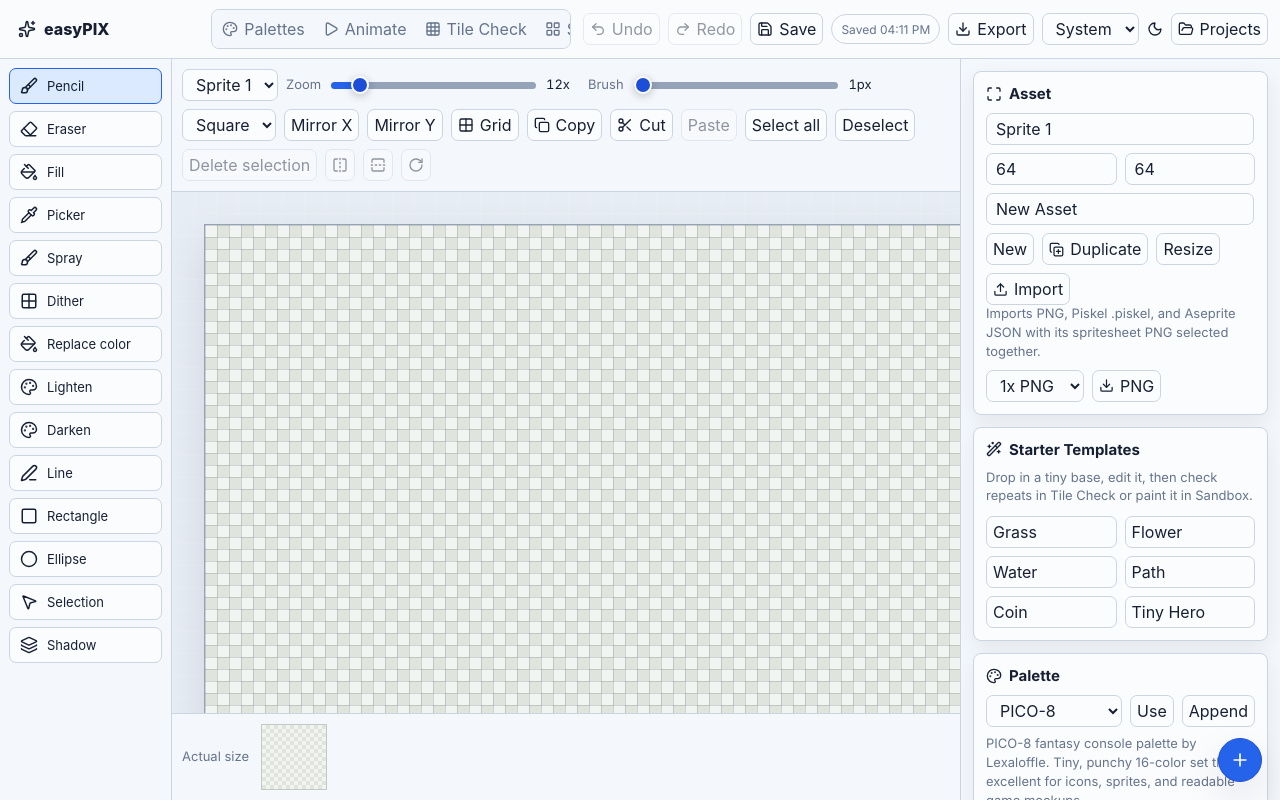
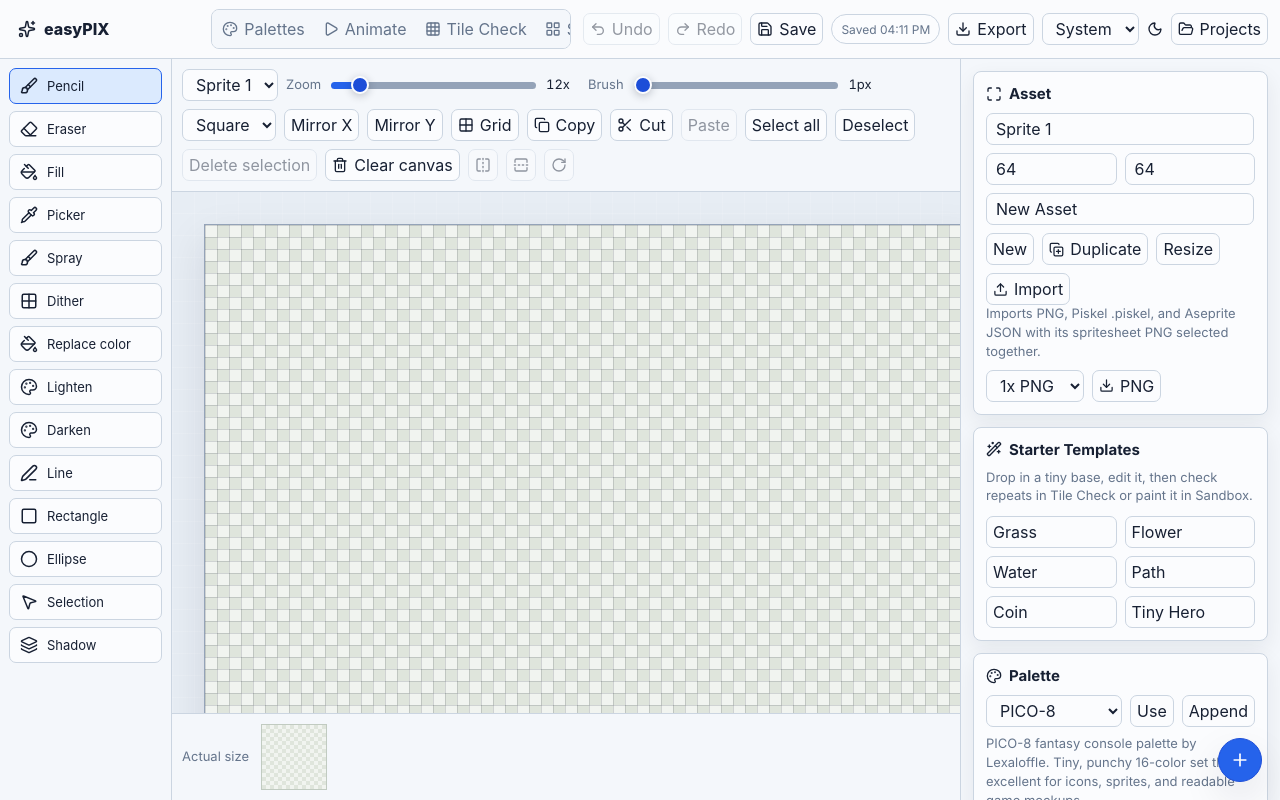
Before and after one commit to Soubhik-10/easyPIX, a React (Vite) app: page / in a window 1280 px wide. Both pictures are taken after a click on the button "Start drawing". Built offline with nearby package versions, Linux system fonts and the light colour scheme.

Commit message:
Simplify palette actions and add clear canvas

```diff
--- a/src/app/store.ts
+++ b/src/app/store.ts
@@ -100,6 +100,7 @@ type AppState = {
   selectAll: () => void;
   deselect: () => void;
   deleteSelection: () => void;
+  clearActiveLayer: () => void;
   flipSelectionX: () => void;
   flipSelectionY: () => void;
   rotateSelection: () => void;
@@ -783,6 +784,15 @@ export const useAppStore = create<AppState>((set, get) => ({
       ...setFrameLayerPixels(entry, state.activeFrameId, layer.id, clearSelectionPixels(pixelsForLayer(entry, state.activeFrameId, layer), entry.width, state.selection!)),
     }))));
   },
+  clearActiveLayer: () => {
+    const state = get();
+    const asset = activeAsset(state);
+    const layer = activeLayer(state);
+    if (!asset || !layer || layer.locked) return;
+    set(withProject(state, (project) => updateActiveAsset(project, state.activeAssetId, (entry) => ({
+      ...setFrameLayerPixels(entry, state.activeFrameId, layer.id, Array.from({ length: entry.width * entry.height }, () => "transparent")),
+    }))));
+  },
   flipSelectionX: () => set({ clipboard: get().clipboard ? flipClipX(get().clipboard!) : get().clipboard }),
   flipSelectionY: () => set({ clipboard: get().clipboard ? flipClipY(get().clipboard!) : get().clipboard }),
   rotateSelection: () => set({ clipboard: get().clipboard ? rotateClip(get().clipboard!) : get().clipboard }),
--- a/src/editor/EditorWorkspace.tsx
+++ b/src/editor/EditorWorkspace.tsx
@@ -193,6 +193,9 @@ export const EditorWorkspace = () => {
           <button onClick={() => useAppStore.getState().selectAll()}>Select all</button>
           <button onClick={() => useAppStore.getState().deselect()}>Deselect</button>
           <button onClick={() => useAppStore.getState().deleteSelection()} disabled={!selection}>Delete selection</button>
+          <button onClick={() => useAppStore.getState().clearActiveLayer()} title="Clear active layer on this frame">
+            <Trash2 size={16} /> Clear canvas
+          </button>
           <button onClick={() => useAppStore.getState().flipSelectionX()} disabled={!clipboard} title="Flip copied pixels horizontally">
             <FlipHorizontal size={16} />
           </button>
--- a/src/palettes/PalettesWorkspace.tsx
+++ b/src/palettes/PalettesWorkspace.tsx
@@ -114,15 +114,12 @@ export const PalettesWorkspace = () => {
                 <div className="palette-card-actions">
                   <button onClick={() => useAppStore.getState().applyPalettePreset(preset.id, "replace")} title={`Use ${preset.name}`}>
                     <Palette size={15} />
-                    <span>Use</span>
                   </button>
                   <button onClick={() => useAppStore.getState().applyPalettePreset(preset.id, "append")} title={`Append ${preset.name}`}>
                     <Plus size={15} />
-                    <span>Append</span>
                   </button>
                   <a href={preset.sourceUrl} target="_blank" rel="noreferrer" title={`${preset.name} source`}>
                     <ExternalLink size={15} />
-                    <span>Source</span>
                   </a>
                   <button
                     title={`Download ${preset.name} JSON`}
@@ -132,7 +129,6 @@ export const PalettesWorkspace = () => {
                     }}
                   >
                     <Download size={15} />
-                    <span>JSON</span>
                   </button>
                 </div>
               </article>
--- a/src/styles.css
+++ b/src/styles.css
@@ -2341,7 +2341,7 @@ button.active,
   display: inline-flex;
   align-items: center;
   justify-content: center;
-  gap: 6px;
+  gap: 0;
   min-width: 0;
   min-height: 34px;
   padding: 0 4px;
@@ -2361,14 +2361,8 @@ button.active,
   flex: 0 0 auto;
 }
 
-.palette-card-actions span {
-  min-width: 0;
-  overflow: hidden;
-  text-overflow: ellipsis;
-}
-
 .palette-card-actions button {
-  gap: 5px;
+  gap: 0;
 }
 
 .palette-card-actions button:hover,
```
